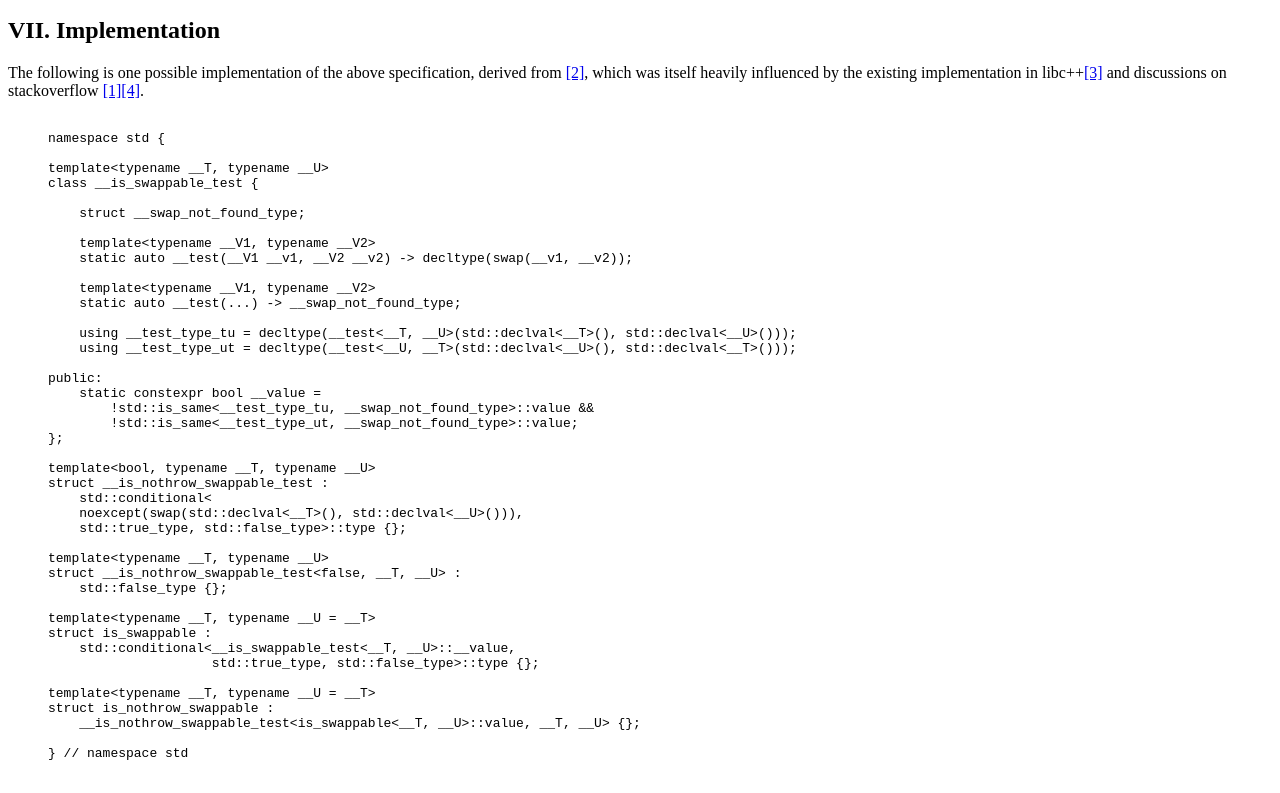
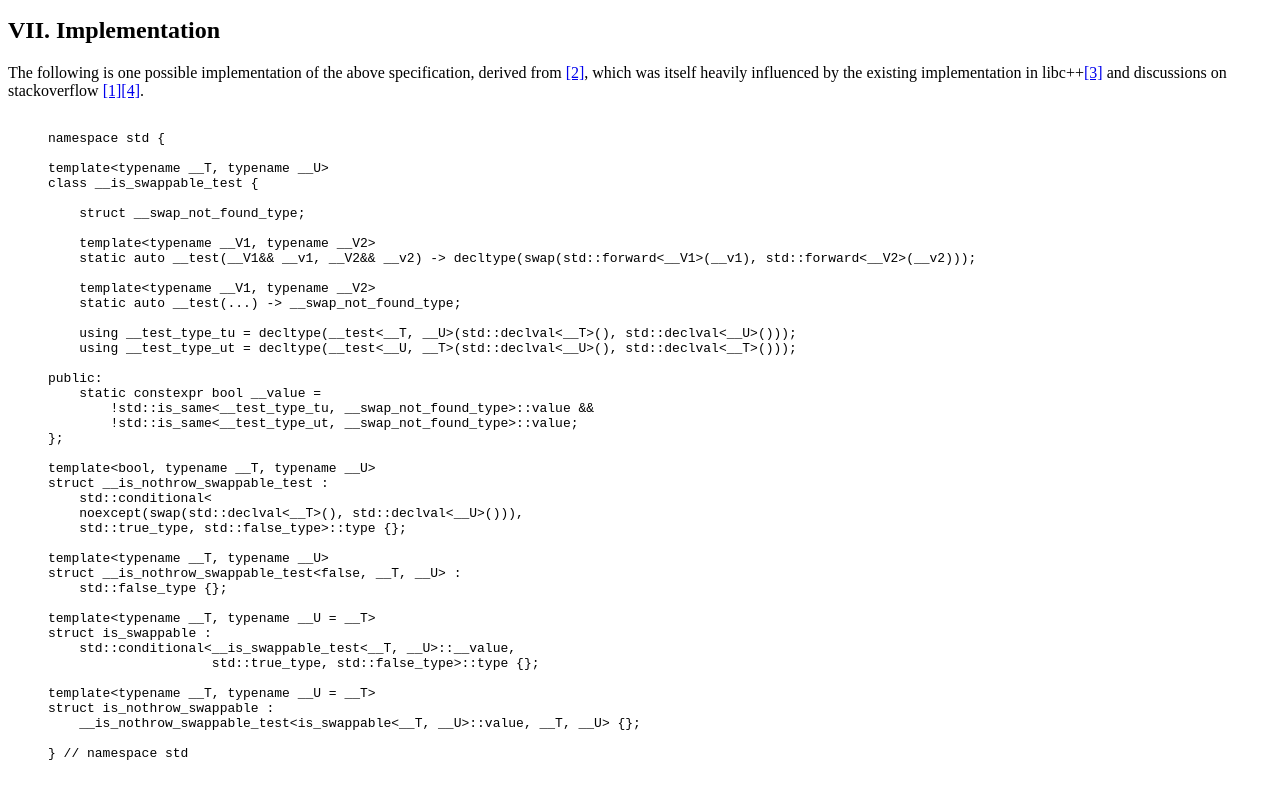
Before and after one commit to acmorrow/cpp-proposals, a plain HTML site: page swap_traits.html in a window 1280 px wide. Shown: the part 2783-3576 px from the top of the page. Drawn offline with Linux system fonts and the light colour scheme.

Commit message:
Preserve reference semantics correctly in test

```diff
--- a/swap_traits.html
+++ b/swap_traits.html
@@ -272,7 +272,7 @@ class __is_swappable_test {
     struct __swap_not_found_type;
 
     template&lt;typename __V1, typename __V2&gt;
-    static auto __test(__V1 __v1, __V2 __v2) -&gt; decltype(swap(__v1, __v2));
+    static auto __test(__V1&amp;&amp; __v1, __V2&amp;&amp; __v2) -&gt; decltype(swap(std::forward&lt;__V1&gt;(__v1), std::forward&lt;__V2&gt;(__v2)));
 
     template&lt;typename __V1, typename __V2&gt;
     static auto __test(...) -&gt; __swap_not_found_type;
```
